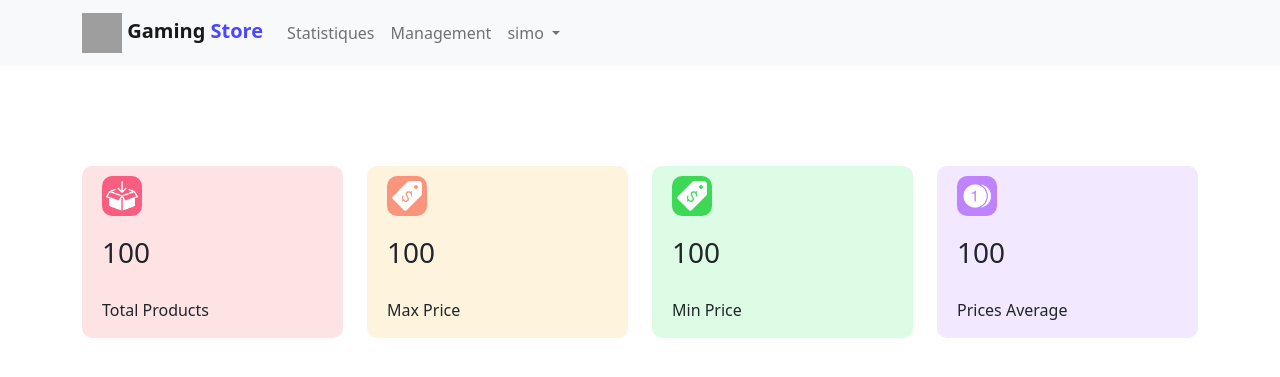
After one commit to AzizHr/BRIEF_4, a PHP site: page /admin/statistics.php in a window 1280 px wide. The commit adds this page. Shown: the top 377 px of the page. Run offline with PHP 8.4, Linux system fonts and the light colour scheme; a user stored in the database is signed in; grey boxes are pictures that could not be loaded.

Commit message:
update HR

```diff
--- a/LIVRABLE_3&4/Gaming_Store/admin/management.php
+++ b/LIVRABLE_3&4/Gaming_Store/admin/management.php
@@ -25,7 +25,7 @@ require_once '../php/database.php';
             <div class="collapse navbar-collapse" id="navbarSupportedContent">
                 <ul class="navbar-nav me-auto mb-2 mb-lg-0">
                     <li class="nav-item">
-                        <a class="nav-link" aria-current="page" href="#">Statistiques</a>
+                        <a class="nav-link" aria-current="page" href="statistics.php">Statistiques</a>
                     </li>
                     <li class="nav-item">
                         <a class="nav-link" href="management.php">Management</a>
--- /dev/null
+++ b/LIVRABLE_3&4/Gaming_Store/admin/statistics.php
@@ -0,0 +1,83 @@
+<?php
+require_once '../php/database.php';
+?>
+<!DOCTYPE html>
+<html lang="en">
+
+<head>
+    <meta charset="UTF-8">
+    <meta http-equiv="X-UA-Compatible" content="IE=edge">
+    <meta name="viewport" content="width=device-width, initial-scale=1.0">
+    <title>Management</title>
+    <!-- CSS only -->
+    <link href="https://cdn.jsdelivr.net/npm/bootstrap@5.2.2/dist/css/bootstrap.min.css" rel="stylesheet" integrity="sha384-Zenh87qX5JnK2Jl0vWa8Ck2rdkQ2Bzep5IDxbcnCeuOxjzrPF/et3URy9Bv1WTRi" crossorigin="anonymous">
+    <link rel="stylesheet" href="../assets/css/statistics.css">
+</head>
+
+<body>
+    <nav class="navbar navbar-expand-lg bg-light">
+        <div class="container">
+            <a class="navbar-brand" href="#" style="font-weight: bold;">
+                <img src="../images/logo.svg" alt="" width="40" height="40">
+                Gaming <span style="color: #4B47FC;">Store</span></a>
+            <button class="navbar-toggler" type="button" data-bs-toggle="collapse" data-bs-target="#navbarSupportedContent" aria-controls="navbarSupportedContent" aria-expanded="false" aria-label="Toggle navigation">
+                <span class="navbar-toggler-icon"></span>
+            </button>
+            <div class="collapse navbar-collapse" id="navbarSupportedContent">
+                <ul class="navbar-nav me-auto mb-2 mb-lg-0">
+                    <li class="nav-item">
+                        <a class="nav-link" aria-current="page" href="statistics.php">Statistiques</a>
+                    </li>
+                    <li class="nav-item">
+                        <a class="nav-link" href="management.php">Management</a>
+                    </li>
+                    <li class="nav-item dropdown">
+                        <a class="nav-link dropdown-toggle" href="#" role="button" data-bs-toggle="dropdown"><?php echo $_SESSION['name']; ?> </a>
+                        <ul class="dropdown-menu">
+                            <li><a class="dropdown-item" href="deconnecter.php">Déconnecter</a></li>
+                        </ul>
+                    </li>
+                </ul>
+            </div>
+        </div>
+    </nav>
+    <div class="container align-content-center" style="margin-top:100px;">
+        <div class="row sts">
+            <div class="col-lg-3 col-md-6 col-sm-12">
+                <div class="sts_h1">
+                    <div class="img_h1">
+                        <img src="../images/total_products.png" alt="" class="i_m_g">
+                    </div>
+                    <h3>100</h3>
+                    <p>Total Products</p>
+                </div>
+            </div>
+            <div class="col-lg-3 col-md-6 col-sm-12">
+                <div class="sts_h2">
+                    <div class="img_h2">
+                        <img src="../images/max.png" alt="" class="i_m_g">
+                    </div>
+                    <h3>100</h3>
+                    <p>Max Price</p>
+                </div>
+            </div>
+            <div class="col-lg-3 col-md-6 col-sm-12">
+                <div class="sts_h3">
+                    <div class="img_h3">
+                        <img src="../images/min.png" alt="" class="i_m_g">
+                    </div>
+                    <h3>100</h3>
+                    <p>Min Price</p>
+                </div>
+            </div>
+            <div class="col-lg-3 col-md-6 col-sm-12">
+                <div class="sts_h4">
+                    <div class="img_h4">
+                        <img src="../images/average.png" alt="" class="i_m_g">
+                    </div>
+                    <h3>100</h3>
+                    <p>Prices Average</p>
+                </div>
+            </div>
+        </div>
+    </div>
--- a/LIVRABLE_3&4/Gaming_Store/assets/css/statistics.css
+++ b/LIVRABLE_3&4/Gaming_Store/assets/css/statistics.css
@@ -1,3 +1,6 @@
+.sts{
+    row-gap: 20px;
+}
 .sts_h1 {
     border-radius: 10px;
     background-color: #FEE3E5;
```
Also changed, not shown: LIVRABLE_3&4/Gaming_Store/admin/update.php (+12 -1 lines), LIVRABLE_3&4/Gaming_Store/statistics.php (deleted, +0 -47 lines).
